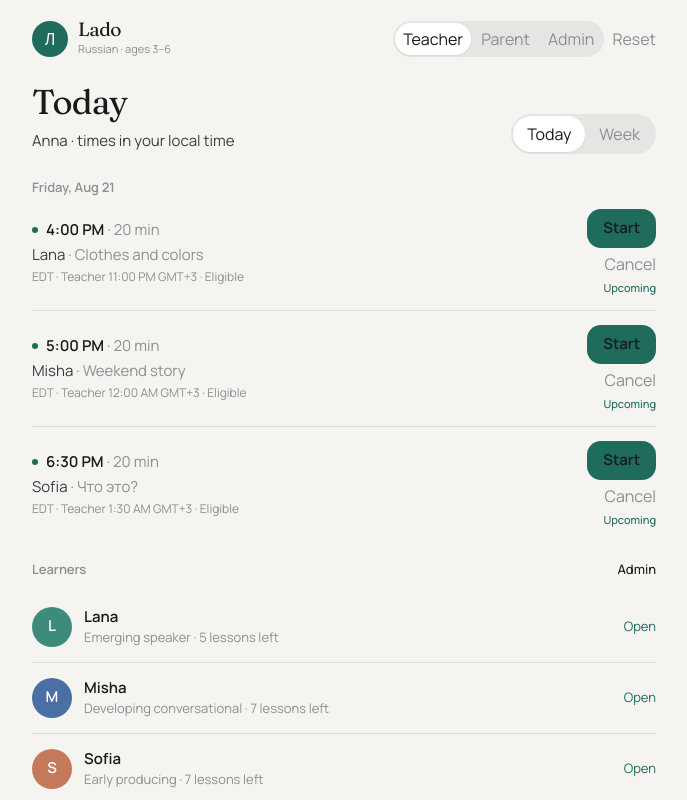
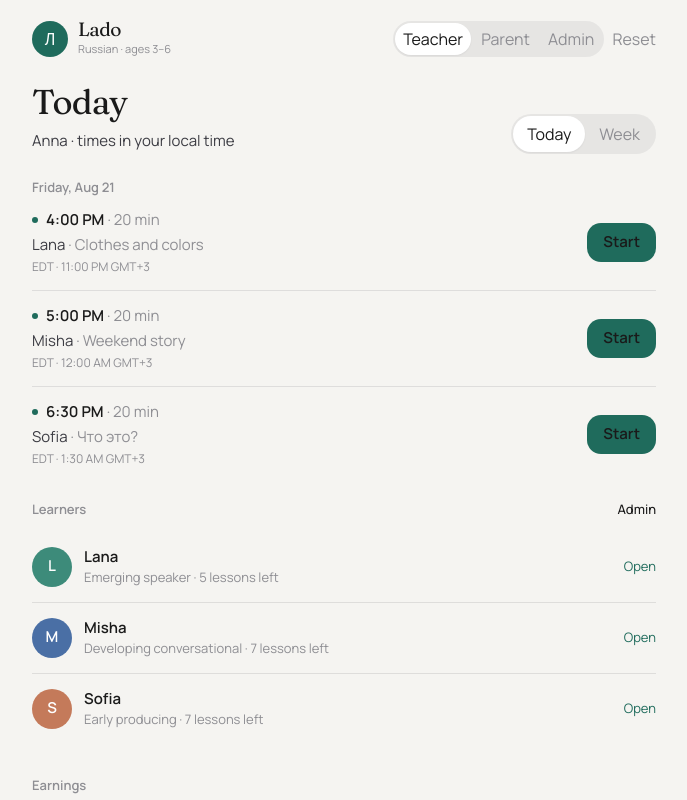
Before and after one commit to Annalovestech/Greenstand, a Next.js app in the folder bilingual-russian-mvp/: page / in a window 1280 px wide. Shown: the top 800 px of the page, without its empty margins (296-983 px from the left). Built offline with nearby package versions, Linux system fonts and the light colour scheme.

Commit message:
Simplify teacher agenda to one Start action per lesson
Co-authored-by: Annalovestech <Annalovestech@users.noreply.github.com>

```diff
--- a/bilingual-russian-mvp/src/components/CalendarAgenda.tsx
+++ b/bilingual-russian-mvp/src/components/CalendarAgenda.tsx
@@ -97,10 +97,13 @@ export function CalendarAgenda({
                     </p>
                     <p className="mt-0.5 text-[12px] text-[var(--muted)]">
                       {viewerAbbrev}
-                      {teacherTime && teacherAbbrev
+                      {teacherTime && teacherAbbrev && role !== "teacher"
                         ? ` · Teacher ${teacherTime} ${teacherAbbrev}`
                         : null}
-                      {lesson.eligible && role !== "parent"
+                      {role === "teacher" && teacherTime && teacherAbbrev
+                        ? ` · ${teacherTime} ${teacherAbbrev}`
+                        : null}
+                      {lesson.eligible && role === "admin"
                         ? " · Eligible"
                         : null}
                       {role === "parent" && lesson.zoom.url
@@ -141,19 +144,20 @@ export function CalendarAgenda({
                         Open
                       </Link>
                     ) : null}
-                    {(role === "teacher" || role === "admin") &&
-                    lesson.status === "upcoming" ? (
+                    {role === "admin" && lesson.status === "upcoming" ? (
                       <QuietButton
                         onClick={() => onStatus?.(lesson.id, "cancelled")}
                       >
                         Cancel
                       </QuietButton>
                     ) : null}
-                    <span
-                      className={`text-[11px] font-medium capitalize status-${lesson.status}`}
-                    >
-                      {lesson.status.replace("_", " ")}
-                    </span>
+                    {role !== "teacher" || lesson.status !== "upcoming" ? (
+                      <span
+                        className={`text-[11px] font-medium capitalize status-${lesson.status}`}
+                      >
+                        {lesson.status.replace("_", " ")}
+                      </span>
+                    ) : null}
                   </div>
                 </li>
               );
```
